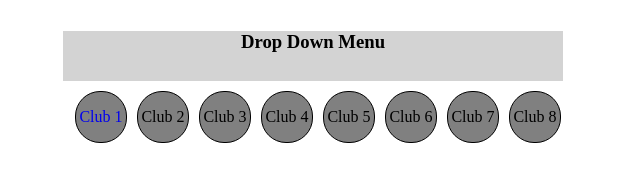
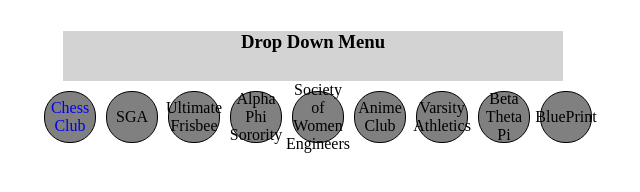
Before and after one commit to jdsparrow712/Club-Compass, a plain HTML site: page index.html in a window 1280 px wide. Shown: the part 68-260 px from the top of the page, without its empty margins (327-967 px from the left). Drawn offline with Linux system fonts and the light colour scheme.

Commit message:
adding club names

```diff
--- a/index.html
+++ b/index.html
@@ -26,14 +26,15 @@
     <div class="dropdown-menu"><h3>Drop Down Menu</h3></div>
 
     <ul>
-      <a class="clubList" href="#club1-Modal"><li>Club 1</li></a>
-      <a class="clubList" href=""><li>Club 2</li></a>
-      <a class="clubList" href=""><li>Club 3</li></a>
-      <a class="clubList" href=""><li>Club 4</li></a>
-      <a class="clubList" href=""><li>Club 5</li></a>
-      <a class="clubList" href=""><li>Club 6</li></a>
-      <a class="clubList" href=""><li>Club 7</li></a>
-      <a class="clubList" href=""><li>Club 8</li></a>
+      <a class="clubList" href="#club1-Modal"><li>Chess Club</li></a>
+      <a class="clubList" href=""><li>SGA</li></a>
+      <a class="clubList" href=""><li>Ultimate Frisbee</li></a>
+      <a class="clubList" href=""><li>Alpha Phi Sorority</li></a>
+      <a class="clubList" href=""><li>Society of Women Engineers</li></a>
+      <a class="clubList" href=""><li>Anime Club</li></a>
+      <a class="clubList" href=""><li>Varsity Athletics</li></a>
+      <a class="clubList" href=""><li>Beta Theta Pi</li></a>
+      <a class="clubList" href=""><li>BluePrint</li></a>
     </ul>
 
     <div id="club1-Modal" class="modal">
```
